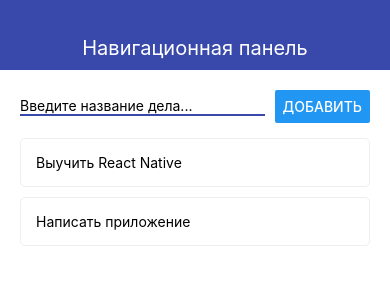
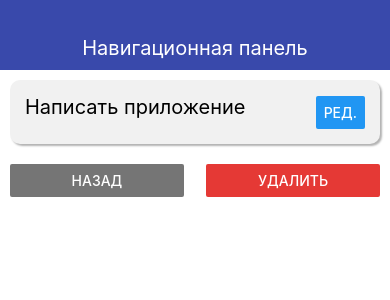
Before and after one commit to Denwa799/reactNativeToDoApp, a React Native app: screen / in a window 390 px wide. Shown: the top 300 px of the page. Built offline with nearby package versions, Linux system fonts and the light colour scheme.

Commit message:
Create card component, buttons to todo screen and theme constants

```diff
--- a/App.js
+++ b/App.js
@@ -5,7 +5,7 @@
 import TodoScreen from "./src/screens/TodoScreen";
 
 export default function App() {
-    const [todoId, setTodoId] = useState(null)
+    const [todoId, setTodoId] = useState('2')
     const [todos, setTodos] = useState([
         {id: '1', title: 'Выучить React Native'},
         {id: '2', title: 'Написать приложение'}
--- a/src/components/AddTodo.js
+++ b/src/components/AddTodo.js
@@ -1,5 +1,6 @@
 import React, {useState} from 'react'
 import {View, StyleSheet, TextInput, Button, Alert} from 'react-native'
+import {THEME} from "../theme";
 
 export const AddTodo = ({onSubmit}) => {
     const [value, setValue] = useState('')
@@ -38,6 +39,6 @@
         width: '70%',
         borderStyle: 'solid',
         borderBottomWidth: 2,
-        borderBottomColor: '#3949ab'
+        borderBottomColor: THEME.MAIN_COLOR
     }
 })
--- a/src/components/Navbar.js
+++ b/src/components/Navbar.js
@@ -1,5 +1,6 @@
 import React from 'react'
 import {View, Text, StyleSheet} from 'react-native'
+import {THEME} from "../theme";
 
 export const Navbar = (props) => {
     return (
@@ -14,7 +15,7 @@
         height: 70,
         alignItems: 'center',
         justifyContent: 'flex-end',
-        backgroundColor: '#3949ab',
+        backgroundColor: THEME.MAIN_COLOR,
         paddingBottom: 10,
     },
     text: {
--- /dev/null
+++ b/src/components/ui/AppCard.js
@@ -0,0 +1,28 @@
+import React from 'react';
+import {StyleSheet, View} from "react-native";
+
+const AppCard = props => {
+    return (
+        <View style={ {...styles.default, ...props.style} }>
+            {props.children}
+        </View>
+    );
+};
+
+const styles = StyleSheet.create({
+    default: {
+        padding: 20,
+        flexDirection: 'row',
+        justifyContent: 'space-between',
+        alignItems: 'center',
+        shadowColor: '#000',
+        shadowRadius: 2,
+        shadowOpacity: 0.3,
+        shadowOffset: { width: 2, height: 2 },
+        elevation: 8,
+        backgroundColor: '#f1f1f1',
+        borderRadius: 10
+    }
+})
+
+export default AppCard;
--- a/src/screens/TodoScreen.js
+++ b/src/screens/TodoScreen.js
@@ -1,19 +1,46 @@
 import React from 'react';
-import {StyleSheet, View, Text} from "react-native";
-import {Button} from "react-native";
+import {StyleSheet, View, Text, Button} from "react-native";
+import {THEME} from "../theme";
+import AppCard from "../components/ui/AppCard";
 
 const TodoScreen = ({goBack, todo}) => {
     return (
         <View>
-            <Text style={styles.Title}>{todo.title}</Text>
-            <Button title="Назад" onPress={goBack}/>
+            <AppCard style={styles.card}>
+                <Text style={styles.title}>{todo.title}</Text>
+                <Button title='Ред.'/>
+            </AppCard>
+            <View style={styles.buttons}>
+                <View style={styles.button}>
+                    <Button title="Назад"
+                            color={THEME.GREY_COLOR}
+                            onPress={goBack}/>
+                </View>
+                <View style={styles.button}>
+                    <Button title="Удалить"
+                            color={THEME.DANGER_COLOR}
+                            onPress={() => console.log('To Remove')}/>
+                </View>
+            </View>
         </View>
     );
 };
 
 const styles = StyleSheet.create({
-    Title: {
-        paddingBottom: 20
+    title: {
+        paddingBottom: 10,
+        fontSize: 20,
+    },
+    card: {
+        marginBottom: 20,
+        padding: 15,
+    },
+    buttons: {
+        flexDirection: 'row',
+        justifyContent: 'space-between',
+    },
+    button: {
+        width: '47%'
     }
 })
 
--- /dev/null
+++ b/src/theme.js
@@ -0,0 +1,5 @@
+export const THEME = {
+    DANGER_COLOR: '#e53935',
+    GREY_COLOR: '#757575',
+    MAIN_COLOR: '#3949ab'
+}
```
